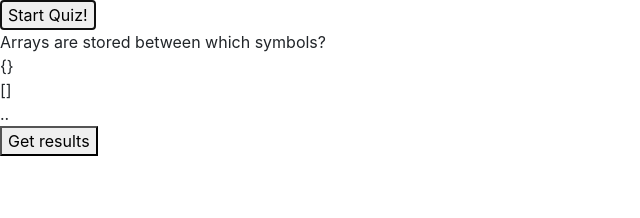
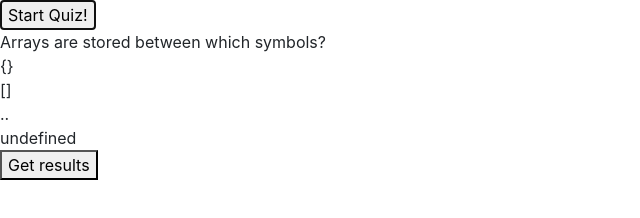
Before and after one commit to DwayneLaughlin/Quiz-Game, a plain HTML site: page index.html in a window 1280 px wide. Both pictures are taken after a click on the button "Start Quiz!". Shown: the whole page, without its empty margins (0-640 px from the left). Drawn offline with nearby package versions, Linux system fonts and the light colour scheme.

Commit message:
added timer. not working for some reason

```diff
--- a/app.js
+++ b/app.js
@@ -10,6 +10,7 @@ var answerBoxA = document.getElementById("ansA");
 var answerBoxB = document.getElementById("ansB");
 var answerBoxC = document.getElementById("ansC");
 var questionBox = document.getElementById("questionBox");
+var timeDisplay = document.getElementById("timeDisplay");
 
 var results = document.getElementById("results");
 var questionList = [
@@ -41,11 +42,23 @@ startButton.addEventListener("click",function (){
         var ansStringA = answerBoxA.append(questionList[0].answers.a);
         var ansStringB = answerBoxB.append(questionList[0].answers.b);
         var ansStringC = answerBoxC.append(questionList[0].answers.c);
+        var timez = timeDisplay.append(countz);
+        var countz = setInterval(function(){
+            timer++;
+            console.log(countz)
+        }, 300);
+
+
 
         console.log(questionList[0].question)
     }
 
+
+
+
  );
+
+
 
    answerBoxA.addEventListener("click", function(){
         if (questionList.answers === true){
--- a/index.html
+++ b/index.html
@@ -17,10 +17,14 @@
         <div id = "ansC"></div>
     </div>
 
+    <div>
+        <div id = "timeDisplay"></div>
+    </div>
     <button id = "submitResults">Get results</button>
-    <div id = "results"></div>
+    <div>
+        <div id = "results"></div>
 
-    <div id = "timeDisplay"></div>
+
 
 
 
```
